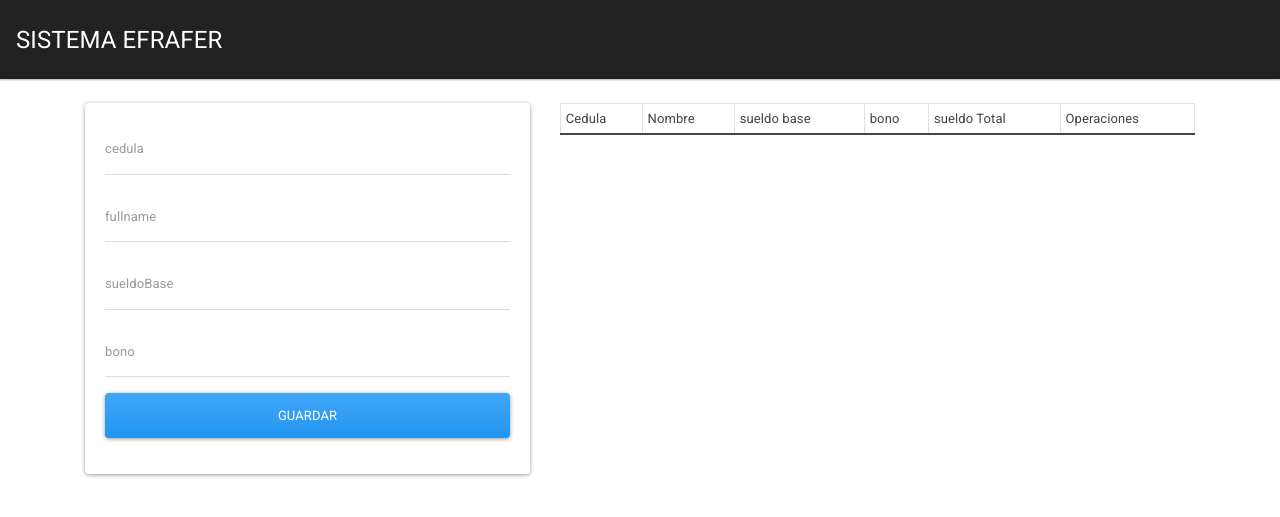
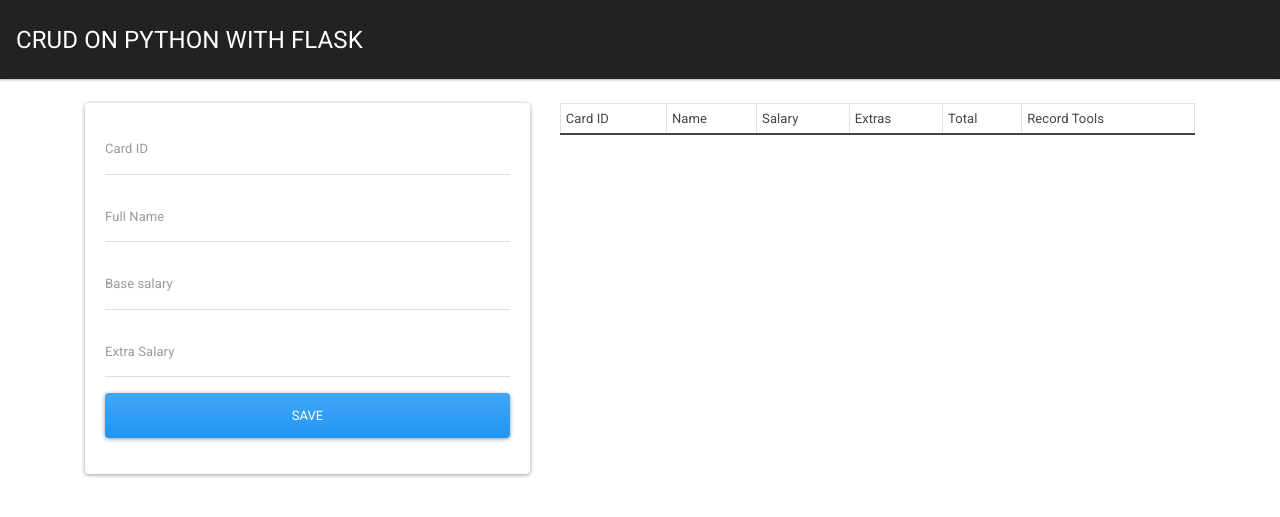
Before and after one commit to nestorserrano/python-flask, a Flask app: page / in a window 1280 px wide. Shown: the top 517 px of the page. Run offline with Flask 2, Linux system fonts and the light colour scheme; data that the repository does not hold is empty; some libraries are stand-ins or nearby versions.

Commit message:
Modificacion archivo README, Modificacion de opcion Eliminar, traducciones y creditos a EFRAFER

```diff
--- a/app.py
+++ b/app.py
@@ -31,7 +31,7 @@ class Nomina(db.Model):
 
     def validate_cedula(self, field):
         if Nomina.query.filter_by(cedula=field.data).first():
-            raise ValidationError('Cedula is already in use.')
+            raise ValidationError('ID is already in use.')
 
 
     def __init__(self,cedula,fullname,sueldobas,bono):
@@ -62,7 +62,7 @@ def addcontact():
         new_contact = Nomina(cedula=cedula, fullname=fullname,sueldobas=sueldobas,bono=bono)
         db.session.add(new_contact)
         db.session.commit()
-        flash('Contacto agregado satisfactoriamente')
+        flash('Contact successfully added')
         return redirect(url_for('index'))
     elif request.method == 'GET':
         data = Nomina.query.all()
@@ -76,7 +76,7 @@ def addcontact():
 
             } for nomina in data]
 
-        return {"count": len(results), "Contactos": results}
+        return {"Count": len(results), "Contacts": results}
 
 @app.route('/edit/<cedula>')
 def get_contact(cedula):
@@ -96,17 +96,17 @@ def update_contact(cedula):
         data.bono = request.form['bono']
         db.session.query(Nomina).get(cedula)
         db.session.commit()
-        flash('Contacto modificado satisfactoriamente')
+        flash('Contact successfully modified')
         return redirect(url_for('index'))
 
 @app.route('/delete/<cedula>', methods=['GET','POST'])
 def delete_contact(cedula):
     data = Nomina.query.filter_by(cedula=cedula).first()
-    if request.method == 'POST':
+    if request.method == 'GET':
         if data:
             db.session.delete(data)
             db.session.commit()
             return redirect(url_for('index'))
         abort(404)
-    flash('Contacto eliminado satisfactoriamente')
-    return render_template('delete.html')
+    flash('Contact successfully removed')
+    return redirect(url_for('index'))
--- a/static/j/main.js
+++ b/static/js/main.js
@@ -4,7 +4,7 @@ if(btnDelete) {
   const btnArray = Array.from(btnDelete);
   btnArray.forEach((btn) => {
     btn.addEventListener('click', (e) => {
-      if(!confirm('estas seguro que quieres eliminar el contacto?')){
+      if(!confirm('Are you sure you want to delete this Contact?')){
         e.preventDefault();
       }
     });
--- a/templates/delete.html
+++ /dev/null
@@ -1,5 +0,0 @@
-<form action='' method="post">
-    Click YES to confirm
-    <input type = "submit" value="YES">
-    <a href='/index'>Cancel</a>
-</form>
--- a/templates/edit-contact.html
+++ b/templates/edit-contact.html
@@ -23,7 +23,7 @@
 
       <div class="form-group">
         <button type="submit" class="btn btn-success btn-block">
-          Save
+          SAVE
         </button>
       </div>
 
--- a/templates/index.html
+++ b/templates/index.html
@@ -21,24 +21,24 @@
     <div class="card card-body">
       <form action="/agregar" method="POST">
         <div class="form-group">
-          <input type="text" name="cedula" placeholder="cedula" class="form-control">
+          <input type="text" name="cedula" placeholder="Card ID" class="form-control">
         </div>
 
         <div class="form-group">
-          <input type="text" name="fullname" placeholder="fullname" class="form-control">
+          <input type="text" name="fullname" placeholder="Full Name" class="form-control">
         </div>
 
         <div class="form-group">
-          <input type="text" name="sueldobas" placeholder="sueldoBase" class="form-control">
+          <input type="text" name="sueldobas" placeholder="Base salary" class="form-control">
         </div>
 
         <div class="form-group">
-          <input type="text" name="bono" placeholder="bono" class="form-control">
+          <input type="text" name="bono" placeholder="Extra Salary" class="form-control">
         </div>
 
         <div class="form-group">
             <button type="submit" class="btn btn-primary btn-block">
-              Guardar
+              SAVE
             </button>
         </div>
 
@@ -49,12 +49,12 @@
    <table class="table table-striped table-hover table-bordered table-sm bg-white">
     <thead>
       <tr>
-        <td>Cedula</td>
-        <td>Nombre</td>
-        <td>sueldo base</td>
-        <td>bono</td>
-        <td>sueldo Total</td>
-        <td>Operaciones</td>
+        <td>Card ID</td>
+        <td>Name</td>
+        <td>Salary</td>
+        <td>Extras</td>
+        <td>Total</td>
+        <td>Record Tools</td>
       </tr>
     </thead>
     <tbody>
@@ -66,8 +66,8 @@
           <td>{{ nomina.bono }}</td>
           <td>{{ nomina.sueldobas + nomina.bono }}</td>
           <td>
-            <a href="/edit/{{nomina.cedula}}" class="btn btn-secondary">Edit</a>
-            <a href="/delete/{{nomina.cedula}}" class="btn btn-danger btn-delete">Delete</a>
+            <a href="/edit/{{nomina.cedula}}" class="btn btn-secondary">EDIT</a>
+            <a href="/delete/{{nomina.cedula}}" class="btn btn-danger btn-delete">DELETE</a>
           </td>
         </tr>
       {% endfor %}
--- a/templates/layout.html
+++ b/templates/layout.html
@@ -2,7 +2,7 @@
 <html lang="en">
   <head>
     <meta charset="UTF-8">
-    <title>SISTEMA NOMINA</title>
+    <title>CRUD ON PYTHON WITH FLASK</title>
     <!-- BOOSTRAP 4 -->
     <link href="https://cdn.jsdelivr.net/npm/bootstrap@5.0.0-beta3/dist/css/bootstrap.min.css" rel="stylesheet" integrity="sha384-eOJMYsd53ii+scO/bJGFsiCZc+5NDVN2yr8+0RDqr0Ql0h+rP48ckxlpbzKgwra6" crossorigin="anonymous">
     <link rel="stylesheet" href="https://bootswatch.com/4/materia/bootstrap.min.css">
@@ -12,7 +12,7 @@
 
     <!-- NAVIGATION  -->
     <nav class="navbar navbar-dark bg-dark">
-      <a class="navbar-brand" href="/">SISTEMA EFRAFER</a>
+      <a class="navbar-brand" href="/">CRUD ON PYTHON WITH FLASK</a>
     </nav>
 
     <div class="container pt-4">
```
Also changed, not shown: README.md, 1 other file.
